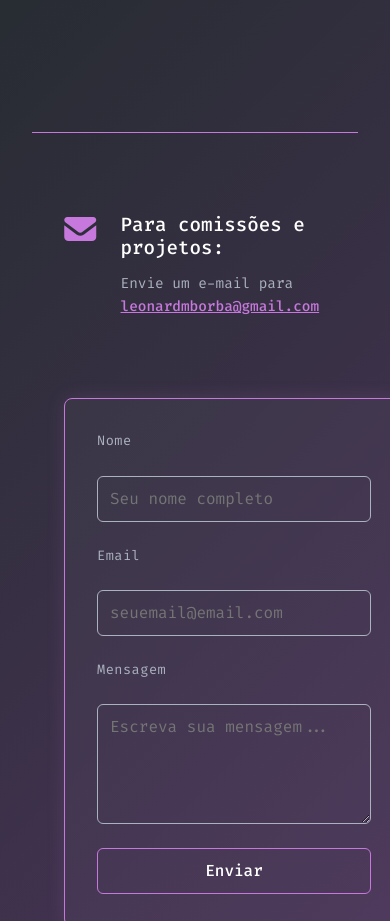
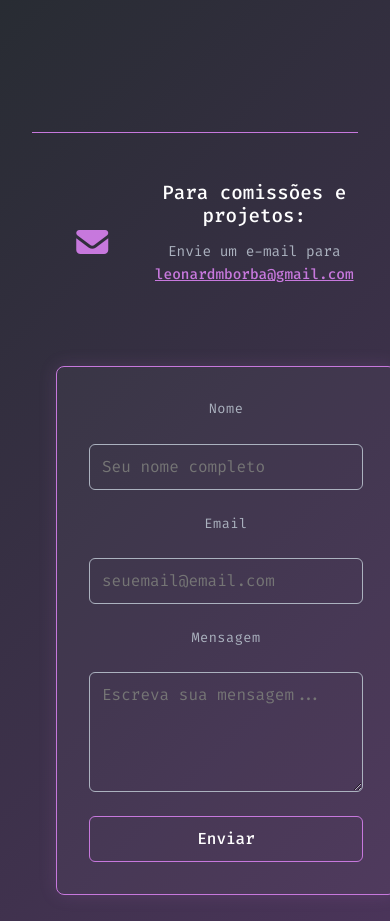
Before and after one commit to borba15/portfolio, a website: page contact.html in a window 390 px wide. Shown: the part 385-1306 px from the top of the page. Drawn offline with nearby package versions, Linux system fonts and the light colour scheme.

Commit message:
Update contact.css

```diff
--- a/contact.css
+++ b/contact.css
@@ -132,3 +132,36 @@ form button:hover {
     color: #fff;
     transform: scale(1.02);
 }
+
+@media (max-width: 1200px) {
+
+    .contact-bottom-2 {
+        flex-direction: column;
+        align-items: center;
+        text-align: center;
+        padding: 3rem 1.5rem;
+    }
+
+    .left-text {
+        max-width: 100%;
+        display: flex;
+        justify-content: center;
+    }
+
+    .left-text .email-box {
+        align-items: center;
+        text-align: center;
+    }
+
+    .submit {
+        max-width: 100%;
+        width: 100%;
+        display: flex;
+        justify-content: center;
+    }
+
+    .submit form {
+        width: 100%;
+        max-width: 420px;
+    }
+}
```
